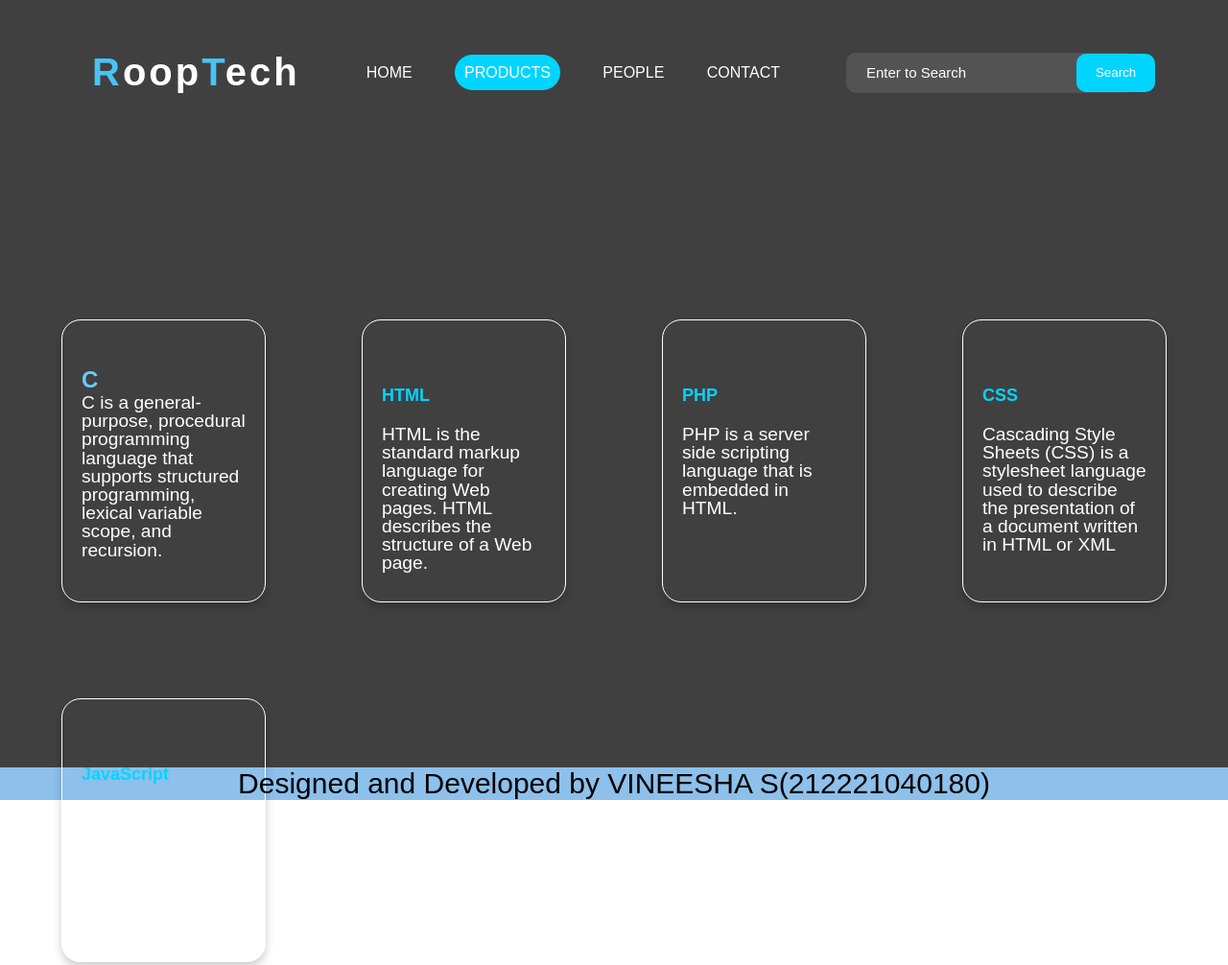
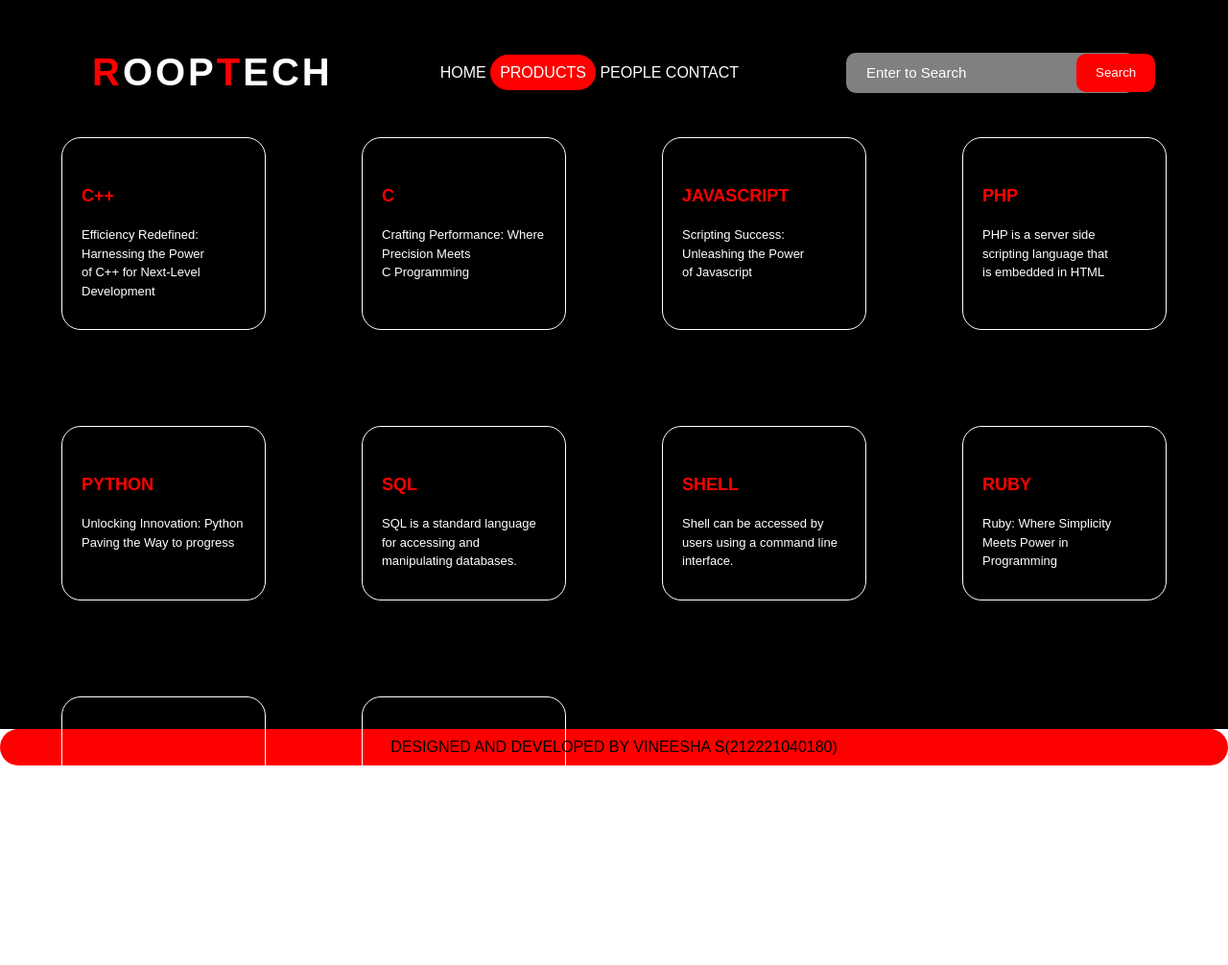
Before and after one commit to Vineesha29031970/css-basics, a plain HTML site: page product.html in a window 1280 px wide. Shown: the top 1006 px of the page at 96% size. Drawn offline with Linux system fonts and the light colour scheme.

Commit message:
final commit

```diff
--- a/css/contact.css
+++ b/css/contact.css
@@ -5,10 +5,9 @@
   }
   .banner {
     width: 100%;
-    height: 100vh;
-    background-image: linear-gradient(rgba(1, 0, 0, 0.75),rgba(169, 159, 159, 0.75)),url(CONTACT.jpg);
-    background-size: cover;
-    background-position: center;
+    height: 95%;
+    background-color: black;
+
   }
   .navbar {
     width: 85%;
@@ -22,11 +21,11 @@
     border: 1px;
     padding: 10px;
     color: white;
-    background-color: #00d5ff;
+    background-color:RED;
     border-radius: 30px;
   }
   .logo {
-    color:#4ac2f6;
+    color: red;
     font-size: 40px;
     font-weight: 700;
     letter-spacing: 3px;
@@ -38,11 +37,11 @@ span {
     width: 300px;
     height: 40px;
     display: flex;
-    background: rgba(255, 255, 255, 0.2);
+    background:grey;
     padding: 1px 1px;
     font-size: 15px;
     border-radius: 10px;
-    backdrop-filter: blur(4px) saturate(180%);
+
   }
   .navbar form input {
     background: transparent;
@@ -62,13 +61,13 @@ span {
     padding: 5px 20px;
     color: white;
     border-radius: 10px;
-    background: #00d5ff;
+    background: red;
     cursor: pointer;
   }
   .navbar li {
     list-style: none;
     display: inline-block;
-    margin: 0 20px;
+    margin: 10px;
     position: relative;
   }
   .navbar li a {
@@ -76,39 +75,41 @@ span {
     color: white;
     text-transform: uppercase;
   }
-.navbar li:hover {
-    border: 1px;
-    padding: 10px;
-    color: white;
-    background-color: #00d5ff;
-    transition: 0.5s;
-    cursor: pointer;
-    border-radius: 30px;
-}
+
   .box {
     display: flex;
     column-gap: 40px;
     background: transparent;
     position: relative;
-    top: 100px;
+    top: 50px;
+    width: 220px;
   }
   .box-1 {
     height: 400px;
     width: 400px;
-    border: 3px solid rgb(210, 213, 234);
+    border: 3px solid white;
     border-radius: 20px;
     background: transparent;
     position: relative;
     left: 250px;
+    align-items: center;
   }
   .box-2 {
     height: 400px;
     width: 400px;
-    border: 3px solid #00d5ff;
+    border: 3px solid blueviolet;
     border-radius: 20px;
     background: transparent;
     position: relative;
     left: 300px;
+  }
+  .box-1 h1 {
+    color: white;
+    position: relative;
+    top: 25px;
+    left: 50px;
+    font-size: 30px;
+    color:blue
   }
   .box-1 form {
     display: flex;
@@ -136,9 +137,10 @@ span {
     padding: 15px 10px;
     position: relative;
     top: 30px;
-    left: 30px;
+    left: 20px;
     border: 1px solid white;
     border-radius: 10px;
+    width: 300px;
   }
   .box-1 form button {
     border: 0;
@@ -146,7 +148,7 @@ span {
     padding: 10px 20px;
     color: white;
     border-radius: 30px;
-    background: #00d5ff;
+    background: red;
     cursor: pointer;
     position: relative;
     top: 50px;
@@ -157,19 +159,28 @@ span {
     top: 25px;
     left: 50px;
     font-size: 30px;
+    color:blue
   }
+
+
   .box-2 p {
-    color: rgb(239, 238, 244);
+    color: white;
     position: relative;
     top: 50px;
     padding: 10px 80px;
   }
   .box-2 span {
-    color: #00d5ff;
+    color: red;
     font-size: 20px;
   }
   footer {
-    background-color: #8dc0ea;
-    margin-top: auto;
-    font-size: 30px;
+    border: 1px;
+    padding: 10px;
+
+    transition: 0.5s;
+    cursor: pointer;
+    border-radius: 30px;
+    background: red;
+    color: #081b29;
+    box-shadow: 0 0 20px red;
   }
--- a/css/index.css
+++ b/css/index.css
@@ -1,14 +1,13 @@
 * {
     margin: 0;
     padding: 0;
-    font-family: Arial, Helvetica, sans-serif;
+    font-family: Arial, sans-serif;
   }
   .banner {
     width: 100%;
-    height: 100vh;
-    background-image: linear-gradient(rgba(0,0,0,0.75),rgba(0,0,0,0.75));
-    background-size: cover;
-    background-position: center;
+    height: 95%;
+    background-color:black;
+
   }
   .navbar {
     width: 85%;
@@ -19,27 +18,28 @@
     justify-content: space-between;
   }
   .logo {
-    color: #69e8f1;
-    font-size: 50px;
+    color:red;
+    font-size: 40px;
     font-weight: 700;
-    letter-spacing: 3px;
   }
   span {
-    color: rgb(9, 171, 241);
+    color: white;
   }
   form {
-    width: 300px;
+    width: 200px;
     height: 40px;
     display: flex;
-    background: rgba(255, 255, 255, 0.2);
+    background: grey;
     padding: 1px 1px;
     font-size: 15px;
     border-radius: 10px;
-    backdrop-filter: blur(4px) saturate(180%);
+
   }
   form input {
     background: transparent;
+    flex: 1;
     border: 0;
+    outline: none;
     padding: 12px 20px;
     font-size: 15px;
     color: white;
@@ -53,13 +53,14 @@ form button {
     padding: 5px 20px;
     color: white;
     border-radius: 10px;
-    background: #00d5ff;
+    background: #3c81c5;
     cursor: pointer;
   }
+
   .navbar li {
     list-style: none;
     display: inline-block;
-    margin: 0 20px;
+    margin: 10px;
     position: relative;
   }
   .navbar li a {
@@ -71,69 +72,57 @@ form button {
     border: 1px;
     padding: 10px;
     color: white;
-    background-color: #00d5ff;
+    background-color:red;
     transition: 0.5s;
     cursor: pointer;
     border-radius: 30px;
 }
+
   .content {
     position: absolute;
     top: 50%;
     left: 50%;
-    transform: translate(-50%,-50%);
+    transform: translate(-50%, -50%);
     text-align: center;
   }
-.text h2 {
+  .text h3 {
     color: white;
-    font-weight: 800;
+    font-weight: 600;
     font-size: 50px;
     letter-spacing: 3px;
+    font-family: 'Times New Roman';
   }
-.text p {
-    color: white;
-    text-transform: capitalize;
-    font-size: 30px;
-    margin-bottom: 30px;
-    word-spacing: 5px;
-    letter-spacing: 1px;
-    font-family: serif;
-}
+
   .login {
     margin: 0px 10px;
-    border: 2px solid #00d5ff;
+    border: 2px solid red;
     padding: 13px 35px;
     letter-spacing: 1px;
     color: white;
     border-radius: 30px;
-    background-color: #f50404;
+    background-color: red;
     text-decoration: none;
   }
-.login:hover {
-    border: 2px solid #00d5ff;
-    color:  #00d5ff;
-    background-color: white;
-    transition: 0.5s;
-    cursor: pointer;
-}
+
+
   .signup {
     margin: 0px 10px;
-    border: 2px solid #00d5ff;
+    border: 2px solid green;
     padding: 13px 35px;
     letter-spacing: 1px;
     color: white;
     border-radius: 30px;
-    background-color: #0d6705;
+    background-color: green;
     text-decoration: none;
   }
-.signup:hover {
-    border: 2px solid #17037a;
-    color: #00d5ff;
-    background-color: white;
+
+
+  footer {
+    border: 1px;
+    padding: 10px;
+
     transition: 0.5s;
-    cursor: pointer;
+    background: red;
+    color: black;
+
   }
-footer {
-    background-color: #8dc0ea;
-    margin-top: auto;
-    font-size: 30px;
-}
--- a/css/people.css
+++ b/css/people.css
@@ -1,14 +1,13 @@
 * {
     margin: 0;
     padding: 0;
-    font-family: Arial, Helvetica, sans-serif;
+    font-family: Arial, sans-serif;
   }
   .banner {
     width: 100%;
-    height: 100vh;
-    background-image: linear-gradient(rgba(0,0,0,0.75),rgba(0,0,0,0.75)),url(BG.jpg);
-    background-size: cover;
-    background-position: center;
+    height: 95%;
+    background-color: black;
+
   }
   .navbar {
     width: 85%;
@@ -22,11 +21,11 @@
     border: 1px;
     padding: 10px;
     color: white;
-    background-color: #00d5ff;
+    background-color: red;
     border-radius: 30px;
   }
   .logo {
-    color: #4ac2f6;
+    color: #fb0b0b;
     font-size: 40px;
     font-weight: 700;
     letter-spacing: 3px;
@@ -38,11 +37,11 @@ form {
     width: 300px;
     height: 40px;
     display: flex;
-    background: rgba(255, 255, 255, 0.2);
+    background: grey;
     padding: 1px 1px;
     font-size: 15px;
     border-radius: 10px;
-    backdrop-filter: blur(4px) saturate(180%);
+
   }
   form input {
     background: transparent;
@@ -62,13 +61,13 @@ form button {
     padding: 5px 20px;
     color: white;
     border-radius: 10px;
-    background: #00d5ff;
-    cursor: pointer;
+    background:red;
+
   }
   .navbar li {
     list-style: none;
     display: inline-block;
-    margin: 0 20px;
+    margin: 10px;
     position: relative;
   }
   .navbar li a {
@@ -76,15 +75,7 @@ form button {
     color: white;
     text-transform: uppercase;
   }
-.navbar li:hover {
-    border: 1px;
-    padding: 10px;
-    color: white;
-    background-color: #00d5ff;
-    transition: 0.5s;
-    cursor: pointer;
-    border-radius: 30px;
-}
+
   .image {
     position: relative;
     border: 0;
@@ -97,6 +88,8 @@ form button {
     color: white;
     position: relative;
     left: 200px;
+    border: 10PX;
+    padding-left: 10px;
 
   }
   .image table img {
@@ -107,10 +100,19 @@ form button {
     border-radius: 50%;
   }
   .image table td {
-    color: #00d5ff;
+    color:red;
   }
   footer {
-    background-color:#8dc0ea;
-    margin-top: auto;
-    font-size: 30px;
+    border: 1px;
+    padding: 10px;
+
+    transition: 0.5s;
+    cursor: pointer;
+    border-radius: 30px;
+    background: red;
+    color: #081b29;
+    box-shadow: 0 0 20px red;
   }
+  .space{
+    padding-left: 30px;
+  }
--- a/css/product.css
+++ b/css/product.css
@@ -5,10 +5,9 @@
   }
   .banner {
     width: 100%;
-    height: 100vh;
-    background-image: linear-gradient(rgba(0,0,0,0.75),rgba(0,0,0,0.75)),url(img2.jpg);
-    background-size: cover;
-    background-position: center;
+    height: 95%;
+    background-color: black;
+
   }
   .navbar {
     width: 85%;
@@ -22,11 +21,11 @@
     border: 1px;
     padding: 10px;
     color: white;
-    background-color:  #00d5ff;
+    background-color: red;
     border-radius: 30px;
   }
   .logo {
-    color:  #4ac2f6;
+    color: red;
     font-size: 40px;
     font-weight: 700;
     letter-spacing: 3px;
@@ -38,11 +37,11 @@ form {
     width: 300px;
     height: 40px;
     display: flex;
-    background: rgba(255,255, 255, 0.1);
+    background:grey;
     padding: 1px 1px;
     font-size: 15px;
     border-radius: 10px;
-    backdrop-filter: blur(4px) saturate(180%);
+
   }
   form input {
     background: transparent;
@@ -62,13 +61,15 @@ form button {
     padding: 5px 20px;
     color: white;
     border-radius: 10px;
-    background:  #00d5ff;
+    background: red;
     cursor: pointer;
   }
   .navbar li {
     list-style: none;
     display: inline-block;
-    margin: 0 20px;
+    margin: 1
+
+    0px;
     position: relative;
   }
   .navbar li a {
@@ -76,51 +77,46 @@ form button {
     color: white;
     text-transform: uppercase;
   }
-.navbar li:hover {
-    border: 1px;
-    padding: 10px;
-    color: white;
-    background-color:  #00d5ff;
-    transition: 0.5s;
-    cursor: pointer;
-    border-radius: 30px;
-}
+
   .container {
     background: transparent;
-    padding: 300px 5%;
+    padding: 10px 5%;
     padding-bottom: 100px;
-    padding-top: 200px;
   }
   .container .box-container {
-    display: grid;
+    display:grid;
     grid-template-columns: repeat(auto-fit, minmax(170px, 1fr));
     gap: 100px;
   }
   .container .box-container .box {
-    color: rgb(102, 204, 248);
-    box-shadow: 0 5px 10px rgba(0,0,0,.2);
+    color: white;
     border-radius: 20px;
     background: transparent;
     border: 1px solid white;
     padding: 30px 20px;
-
   }
   .container .box-container .box img {
-    height: 80px;
+    height: 70px;
     border-radius: 20px;
   }
   .container .box-container .box h3 {
-    color:  #00d5ff;
+    color: red;
     font-size: large;
     padding: 20px 0;
   }
   .container .box-container .box p {
     color: white;
-    font-size:larger;
-    line-height: 1;
+    font-size: small;
+    line-height: 1.5;
   }
   footer {
-    background-color: #8dc0ea;
-    margin-top:auto ;
-    font-size: 30px;
+    border: 1px;
+    padding: 10px;
+
+    transition: 0.5s;
+    cursor: pointer;
+    border-radius: 30px;
+    background: red;
+    color:black;
+
   }
--- a/product.html
+++ b/product.html
@@ -1,61 +1,94 @@
-<!DOCTYPE html>
-<html lang="en">
+<html>
   <head>
-    <meta charset="UTF-8">
-    <meta name="viewport" content="width=device-width, initial-scale=1.0">
-    <title>Document</title>
+    <meta name="viewport" content="width=device-width, initial-scale=1.0" />
+    <title>Product Page</title>
     <link href="./css/product.css" rel="stylesheet">
   </head>
   <body>
-    </html><div class="banner">
-        <br>
+    <div class="banner">
+      <br />
       <div class="navbar">
-            <h1 class="logo">R<span>oop</span>T<span>ech</span></h1>
+        <h1 class="logo">R<span>OOP</span>T<span>ECH</span></h1>
         <ul>
           <li><a href="index.html"> Home </a></li>
           <li><a href="product.html" class="bg-product"> Products </a></li>
           <li><a href="people.html"> People </a></li>
-                <li><a href="contact.html"> Contact </a></li>
+          <li><a href="contacts.html"> Contact </a></li>
         </ul>
         <form action="" method="get">
-                <input type="text" placeholder="Enter to Search">
-                <button type="submit"> Search </button>
+          <input type="text" placeholder="Enter to Search" />
+          <button type="submit">Search</button>
         </form>
       </div>
       <div class="container">
         <div class="box-container">
           <div class="box">
-                    <img src="" alt="">
-                    <h2> C </h2>
-                    <p >C is a general-purpose, procedural programming language that supports structured programming, lexical variable scope, and recursion.</p>
+            <h3>C++</h3>
+            <p>
+              Efficiency Redefined: Harnessing the Power <br> of C++ for Next-Level Development
+            </p>
           </div>
           <div class="box">
-                    <img src="" alt="">
-                    <h3>HTML</h3>
-                    <p>HTML is the standard markup language for creating Web pages. HTML describes the structure of a Web page.  </p>
+            <h3>C</h3>
+            <p>
+              Crafting Performance: Where Precision Meets<br> C Programming
+            </p>
           </div>
           <div class="box">
-                    <img src="" alt="">
-                    <h3> PHP</h3>
-                    <p> PHP is a server side scripting language that is embedded in HTML. </p>
+            <h3>JAVASCRIPT</h3>
+            <p>
+              Scripting Success: Unleashing the Power <br> of Javascript
+            </p>
           </div>
           <div class="box">
-                    <img src="" alt="">
-                    <h3> CSS </h3>
-                    <p> Cascading Style Sheets (CSS) is a stylesheet language used to describe the presentation of a document written in HTML or XML  </p>
+            <h3>PHP</h3>
+            <p>
+              PHP is a server side<br>  scripting language that <br> is embedded in HTML
+            </p>
           </div>
           <div class="box">
-                    <img src="" alt="">
-                    <h3>JavaScript</h3>
-                    <p> JavaScript is a multi-paradigm, dynamic language with types and operators, standard built-in objects, and methods. </p>
+            <h3>PYTHON</h3>
+            <p>
+              Unlocking Innovation: Python Paving the Way to progress
+            </p>
           </div>
-
+          <div class="box">
+            <h3>SQL</h3>
+            <p>
+              SQL is a standard language for accessing and manipulating
+              databases.
+            </p>
+          </div>
+          <div class="box">
+            <h3>SHELL</h3>
+            <p>
+              Shell can be accessed by users using a command line interface.
+            </p>
+          </div>
+          <div class="box">
+            <h3>RUBY</h3>
+            <p>
+              Ruby: Where Simplicity Meets Power in Programming
+            </p>
+          </div>
+          <div class="box">
+            <h3>TYPESCRIPT</h3>
+            <p>
+              Empower Your Code: Embrace the Future with TypeScript
+            </p>
+          </div>
+          <div class="box">
+            <h3>F#</h3>
+            <p>
+              F# is an Open-source programming language with a lot of features.
+            </p>
 
           </div>
         </div>
       </div>
+    </div>
     <footer>
-        <center> Designed and Developed by VINEESHA S(212221040180) </center>
+      <center>DESIGNED AND DEVELOPED BY VINEESHA S(212221040180)</center>
     </footer>
-
   </body>
+</html>
```
Also changed, not shown: contact.html (+26 -25 lines), index.html (+13 -12 lines), people.html (+31 -35 lines), roop sagar.jpg (added). Lines whose indentation alone changed are shown as unchanged.
